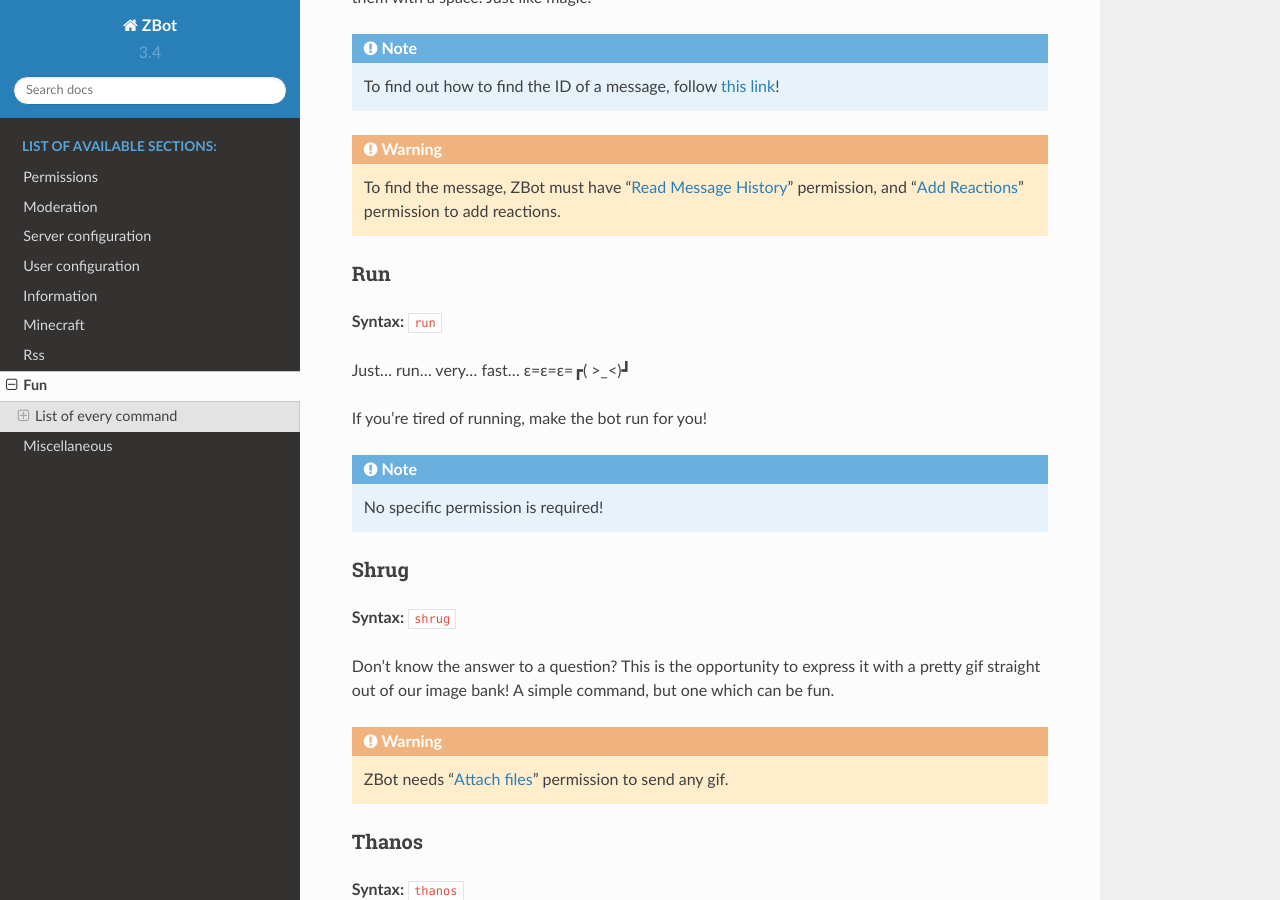
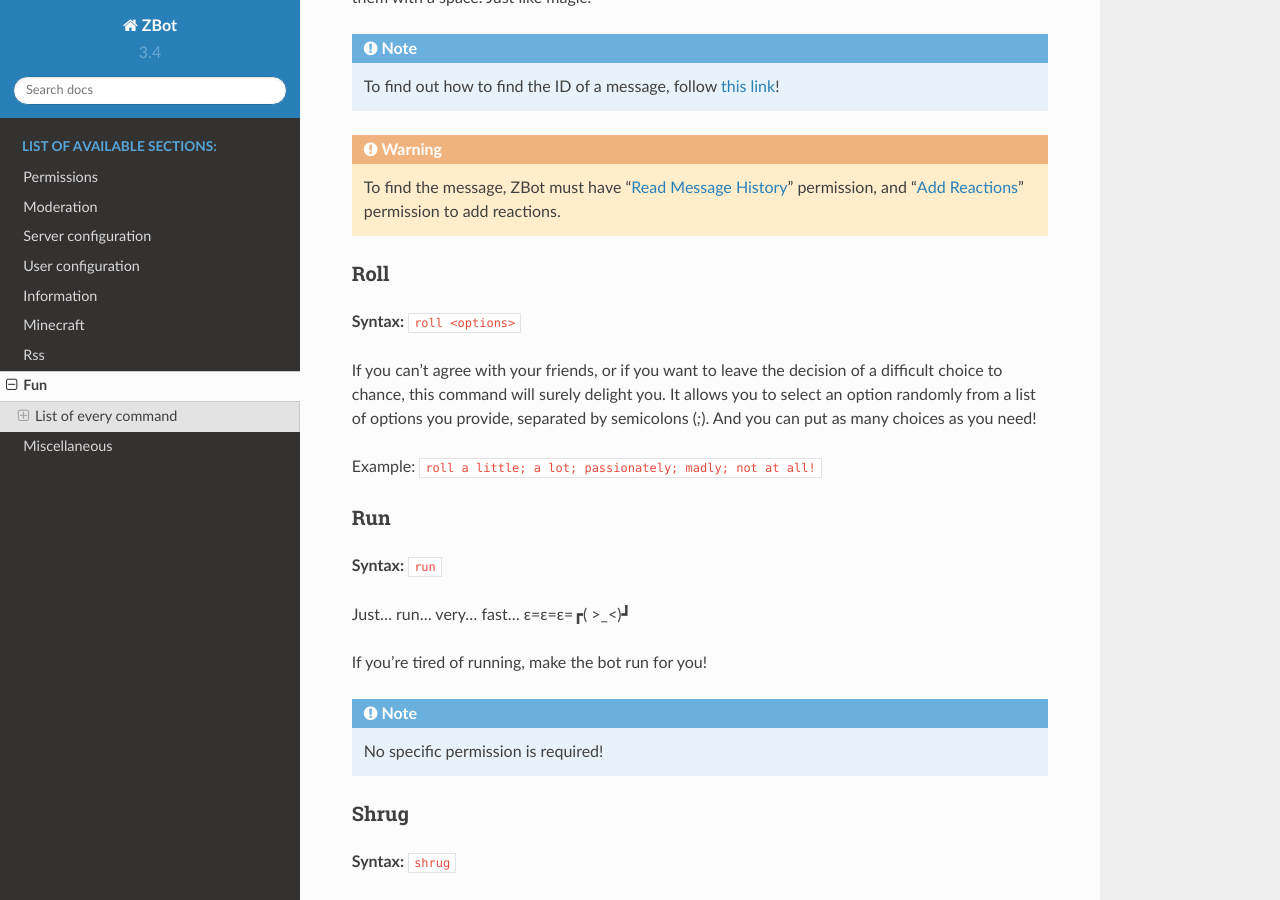
Before and after one commit to Axobot-org/Axobot, a Sphinx documentation site: the page built from docs/fun.rst, in a window 1280 px wide and 900 px high, scrolled down 6127 px. Built offline with Sphinx 7.4.7 and the Read the Docs theme 2.0.0, drawn with Linux system fonts in a browser that asks for light colours.

Commit message:
[add] `roll` doc

```diff
--- a/docs/fun.rst
+++ b/docs/fun.rst
@@ -210,6 +210,16 @@
 .. warning:: To find the message, ZBot must have "`Read Message History <perms.html#read-message-history>`_" permission, and "`Add Reactions <perms.html#add-reactions>`_" permission to add reactions.
 
 
+Roll
+----
+
+**Syntax:** :code:`roll <options>`
+
+If you can't agree with your friends, or if you want to leave the decision of a difficult choice to chance, this command will surely delight you. It allows you to select an option randomly from a list of options you provide, separated by semicolons (`;`). And you can put as many choices as you need!
+
+Example: :code:`roll a little; a lot; passionately; madly; not at all!`
+
+
 Run
 ---
 
```
